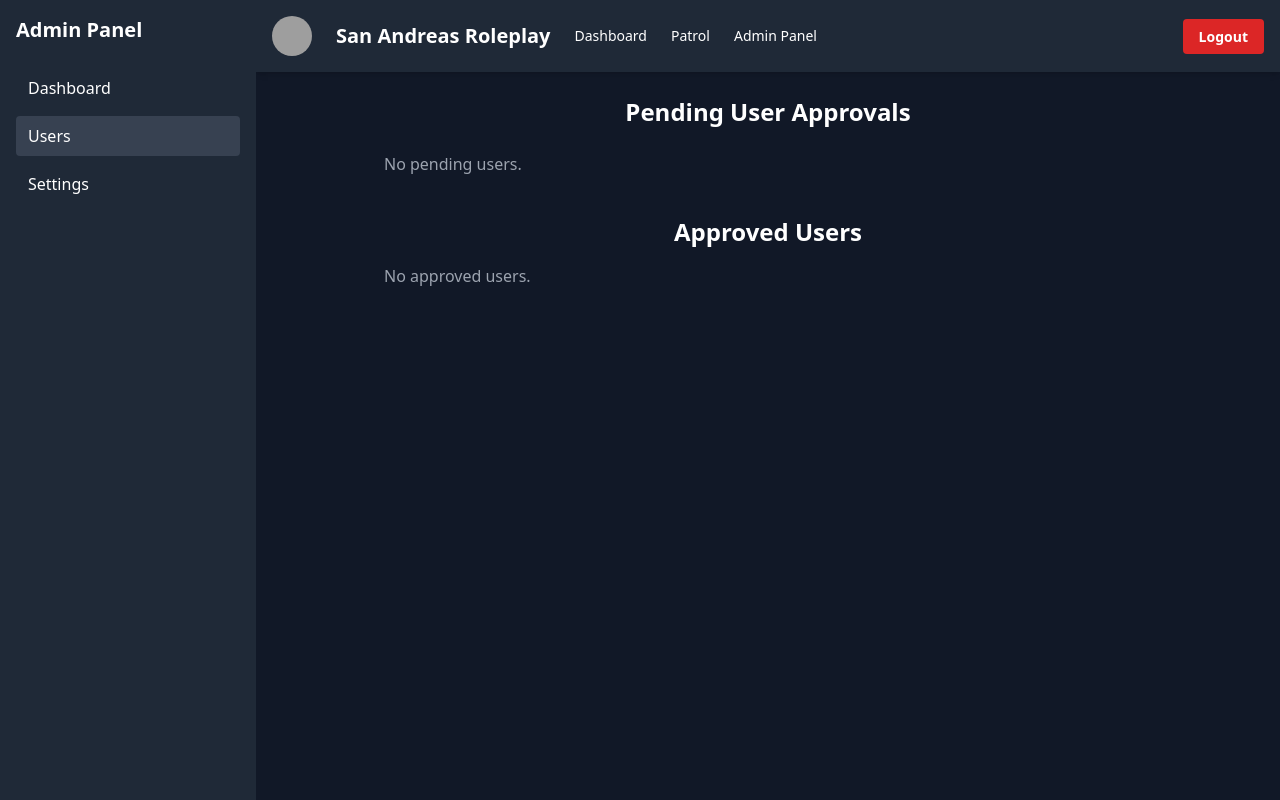
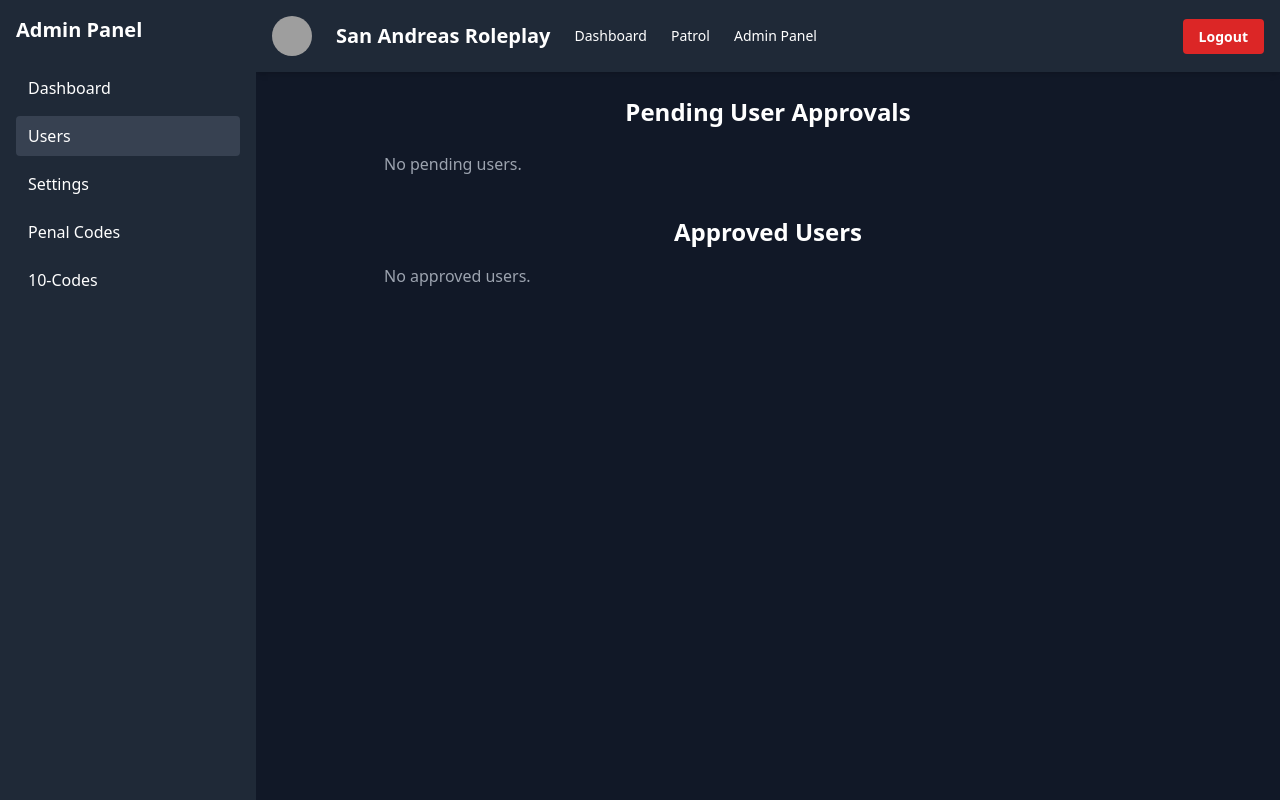
Before and after one commit to BlueHaven1/cad.bluehaven.me, a PHP site: page /admin/users.php in a window 1280 px wide. Run offline with PHP 8.4, Linux system fonts and the light colour scheme; the visitor is signed in with stand-in values (Sample User, id 1); data that the repository does not hold is empty; some libraries are stand-ins or nearby versions; grey boxes are pictures that could not be loaded.

Commit message:
AdminSidebar

```diff
--- a/includes/adminsidebar.php
+++ b/includes/adminsidebar.php
@@ -17,6 +17,12 @@ $role = $_SESSION['role'] ?? 'guest';
       <a href="/admin/settings.php" class="block px-3 py-2 rounded hover:bg-gray-700 <?= basename($_SERVER['PHP_SELF']) === 'settings.php' ? 'bg-gray-700' : '' ?>">
         Settings
       </a>
+      <a href="/admin/penal-codes.php" class="block px-3 py-2 rounded hover:bg-gray-700 <?= basename($_SERVER['PHP_SELF']) === 'penal-codes.php' ? 'bg-gray-700' : '' ?>">
+        Penal Codes
+      </a>
+      <a href="/admin/ten-codes.php" class="block px-3 py-2 rounded hover:bg-gray-700 <?= basename($_SERVER['PHP_SELF']) === 'ten-codes.php' ? 'bg-gray-700' : '' ?>">
+        10-Codes
+      </a>
     <?php endif; ?>
   </nav>
 </aside>
```
